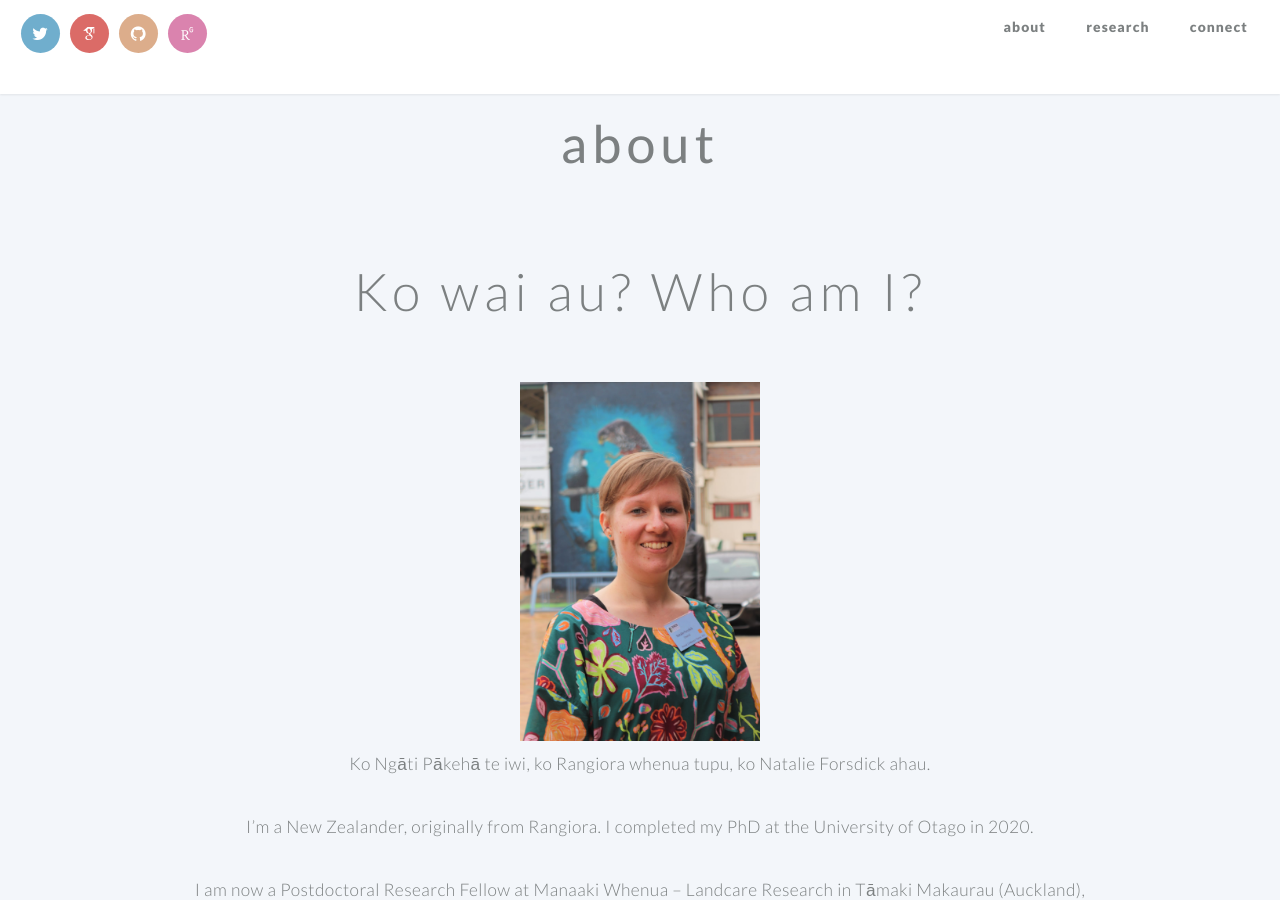
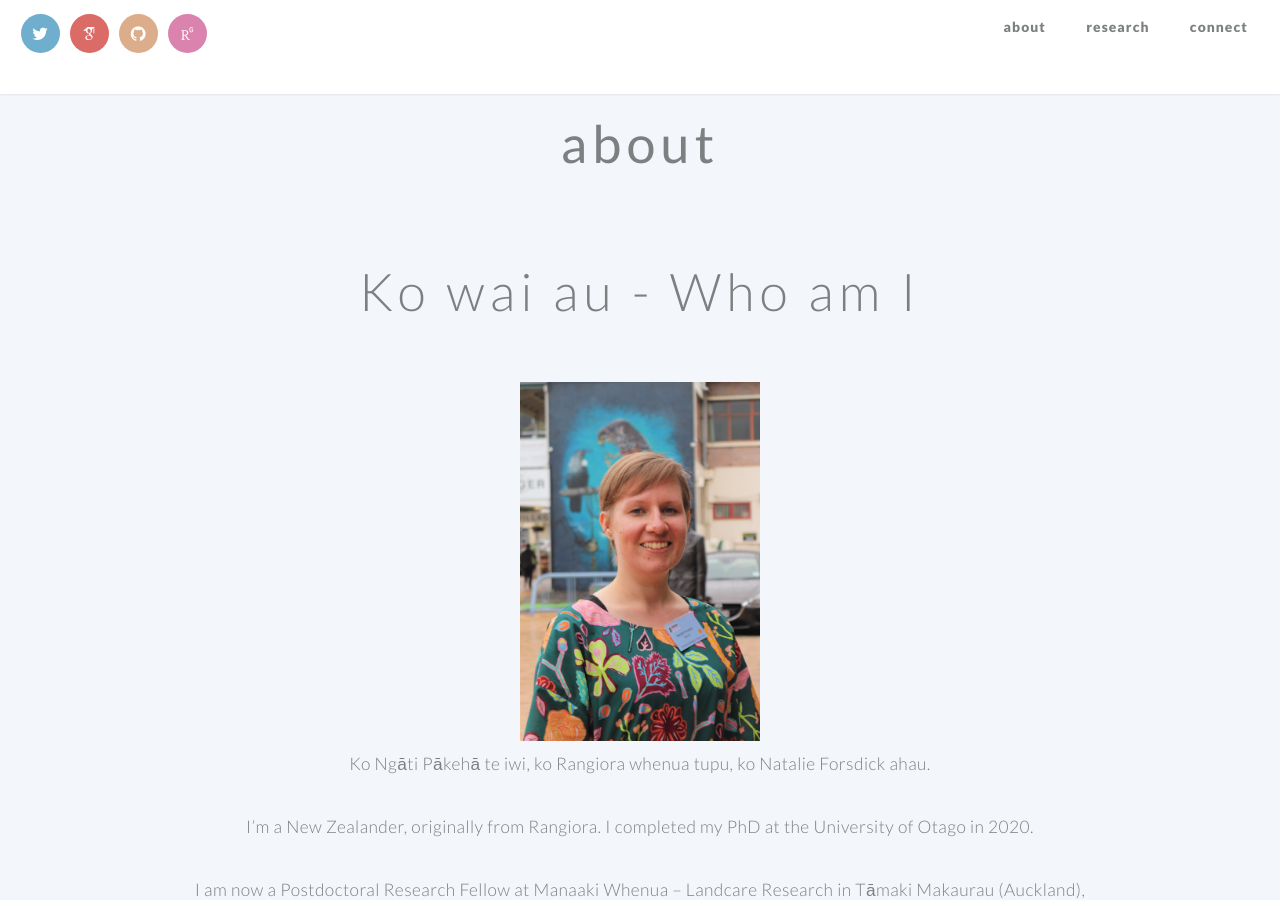
Before and after one commit to natforsdick/natforsdick.github.io, a Jekyll site: the page built from index.md, in a window 1280 px wide and 900 px high, scrolled down 589 px. Built offline with Jekyll 4.4.1, drawn with Linux system fonts in a browser that asks for light colours; some web fonts are replaced.

Commit message:
Remove question

```diff
--- a/index.md
+++ b/index.md
@@ -41,7 +41,7 @@ cta_button_label: contact Natalie # the label on the button
 
 ---
 [//]: # (write a bit about yourself here)
-## Ko wai au? Who am I?
+## Ko wai au - Who am I
 
 <div style="text-align: center;">
 <img width="240" src="./images/Nat-BirdsNZ2021-MSzabo.jpeg" alt="A profile photo of Natalie Forsdick taken by Michael Szabo. Natalie has short light brown hair, and wears a dark green dress with various coloured flowers.">
```
